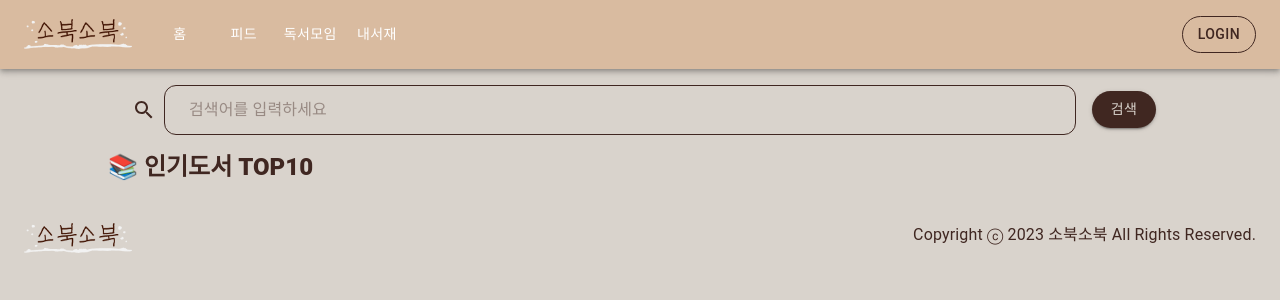
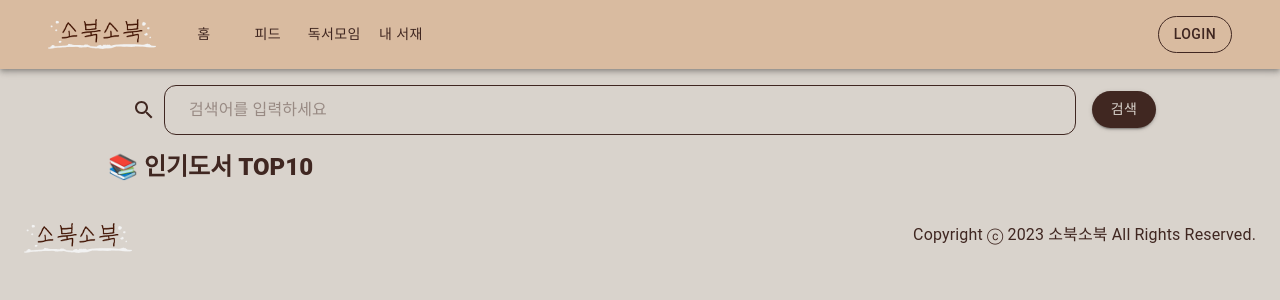
Before and after one commit to cwhite723/sobuk-sobuk, a React (Create React App) app in the folder project/client/: page /main in a window 1280 px wide. Shown: the top 300 px of the page. Built offline with nearby package versions, Linux system fonts and the light colour scheme.

Commit message:
feat: add CommonLink in HeaderBar

```diff
--- a/project/client/src/components/common/HeaderBar.tsx
+++ b/project/client/src/components/common/HeaderBar.tsx
@@ -12,25 +12,38 @@ import {
 import MenuIcon from "@mui/icons-material/Menu";
 import React from "react";
 import CommonButton from "./CommonButton";
+import CommonLink from "./CommonLink";
 
 const HeaderBar = () => {
-  const pages = ["홈", "피드", "독서모임", "내서재"];
+  const pages = [
+    { name: "홈", link: "../main" },
+    { name: "피드", link: "../feed" },
+    { name: "독서모임", link: "../group" },
+    { name: "내 서재", link: "../user/1" },
+  ];
+
+  // 네비게이션 메뉴 엘리먼트 셋팅
   const [anchorElNav, setAnchorElNav] = React.useState<null | HTMLElement>(
     null,
   );
+  const [isLoggedIn, setIsLoggedIn] = React.useState<boolean>(false);
 
+  // 네비게이션 메뉴 열기
   const handleOpenNavMenu = (event: React.MouseEvent<HTMLElement>) => {
     setAnchorElNav(event.currentTarget);
   };
 
+  // 네비게이션 메뉴 닫기
   const handleCloseNavMenu = () => {
     setAnchorElNav(null);
   };
 
   return (
+    // 상단에 고정된 AppBar
     <AppBar position="sticky">
       <Container maxWidth="xl">
-        <Toolbar disableGutters>
+        <Toolbar>
+          {/* 네비게이션 메뉴 버튼 */}
           <Box sx={{ display: { xs: "flex", md: "none" } }}>
             <IconButton
               size="large"
@@ -40,6 +53,8 @@ const HeaderBar = () => {
             >
               <MenuIcon />
             </IconButton>
+
+            {/* 네비게이션 메뉴 버튼 클릭시 출력 */}
             <Menu
               id="menu-appbar"
               anchorEl={anchorElNav}
@@ -51,14 +66,16 @@ const HeaderBar = () => {
               sx={{ display: { xs: "block", md: "none" } }}
             >
               {pages.map((page) => (
-                <MenuItem key={page} onClick={handleCloseNavMenu}>
-                  <Typography textAlign="center">{page}</Typography>
+                <MenuItem key={page.name} onClick={handleCloseNavMenu}>
+                  <Typography textAlign="center">{page.name}</Typography>
                 </MenuItem>
               ))}
             </Menu>
           </Box>
 
+          {/* 로고 */}
           <Box sx={{ flexGrow: { xs: "1", md: "0" } }}>
+            <CommonLink to="../main">
               <Box
                 component="img"
                 sx={{
@@ -68,22 +85,39 @@ const HeaderBar = () => {
                 }}
                 src={process.env.PUBLIC_URL + "img/logo.png"}
               />
+            </CommonLink>
           </Box>
 
-          <Box sx={{ flexGrow: 1, display: { xs: "none", md: "flex" } }}>
+          {/* 메뉴 버튼 */}
+          <Box
+            sx={{
+              flexGrow: 1,
+              display: { xs: "none", md: "flex" },
+            }}
+          >
             {pages.map((page) => (
+              <CommonLink key={page.name} to={page.link}>
                 <Button
-                key={page}
+                  key={page.name}
                   onClick={handleCloseNavMenu}
-                sx={{ my: 2, color: "white", display: "block" }}
+                  sx={{
+                    my: 2,
+                    color: "text.primary",
+                    display: "block",
+                    "&:hover": { color: "text.secondary" },
+                  }}
                 >
-                {page}
+                  {page.name}
                 </Button>
+              </CommonLink>
             ))}
           </Box>
 
+          {/* 로그인, 로그아웃 버튼 */}
           <Box sx={{ flexGrow: 0, display: "flex" }}>
+            <CommonLink to={isLoggedIn ? "#" : "../login"}>
               <CommonButton value="LOGIN" outline={true} />
+            </CommonLink>
           </Box>
         </Toolbar>
       </Container>
```
Lines whose indentation alone changed are shown as unchanged.
